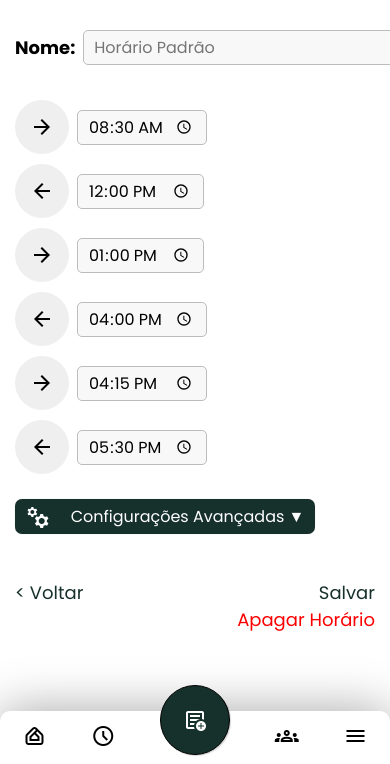
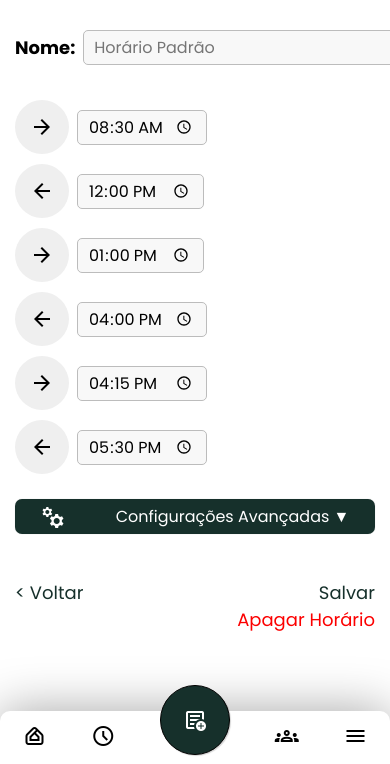
Before and after one commit to Deivisongs/PontoFast, a plain HTML site: page pages/horarios/edicaoHorario.html in a window 390 px wide. Shown: the part 80-844 px from the top of the page. Drawn offline with nearby package versions, Linux system fonts and the light colour scheme.

Commit message:
Update edicaoHorario.css

```diff
--- a/pages/horarios/edicaoHorario.css
+++ b/pages/horarios/edicaoHorario.css
@@ -97,7 +97,7 @@ form header{
     }
     .divConfing{
         width: 100%;
-        max-width: 300px;
+        max-width: 100%;
         margin: 20px 0;
     }
 }
```
